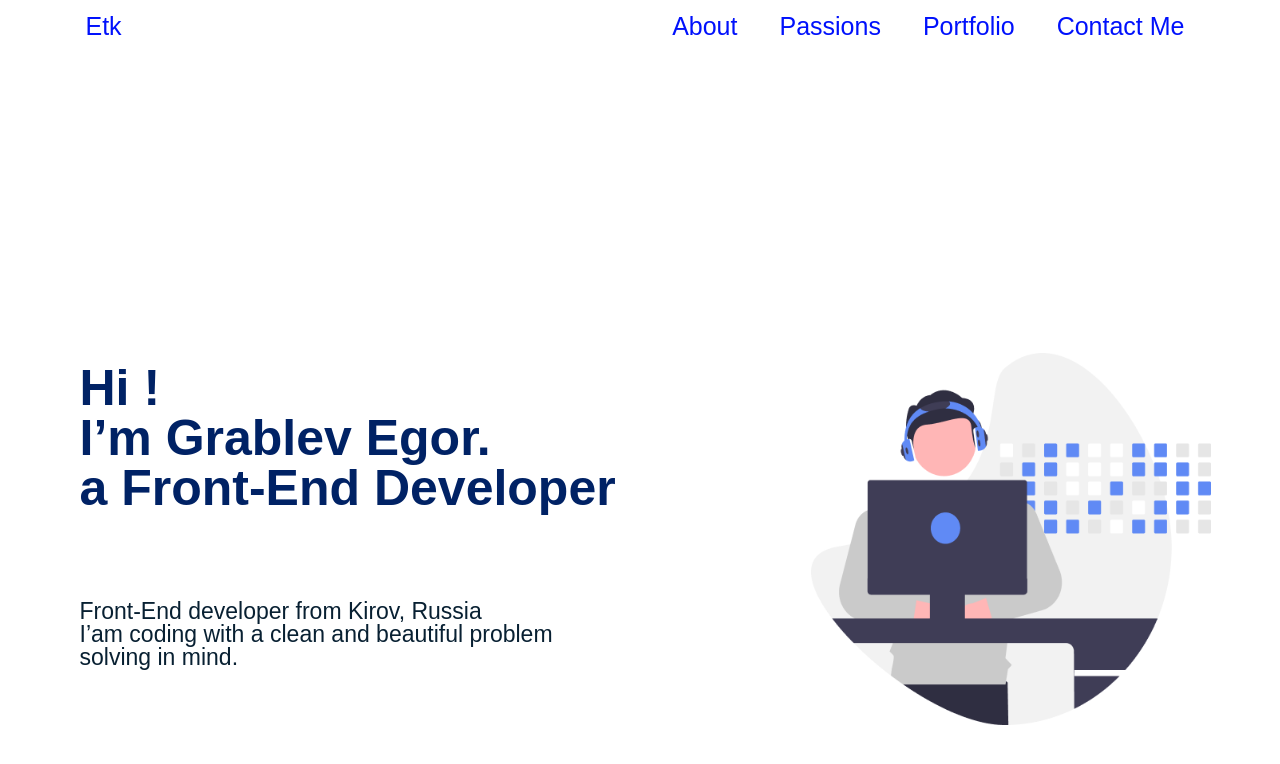
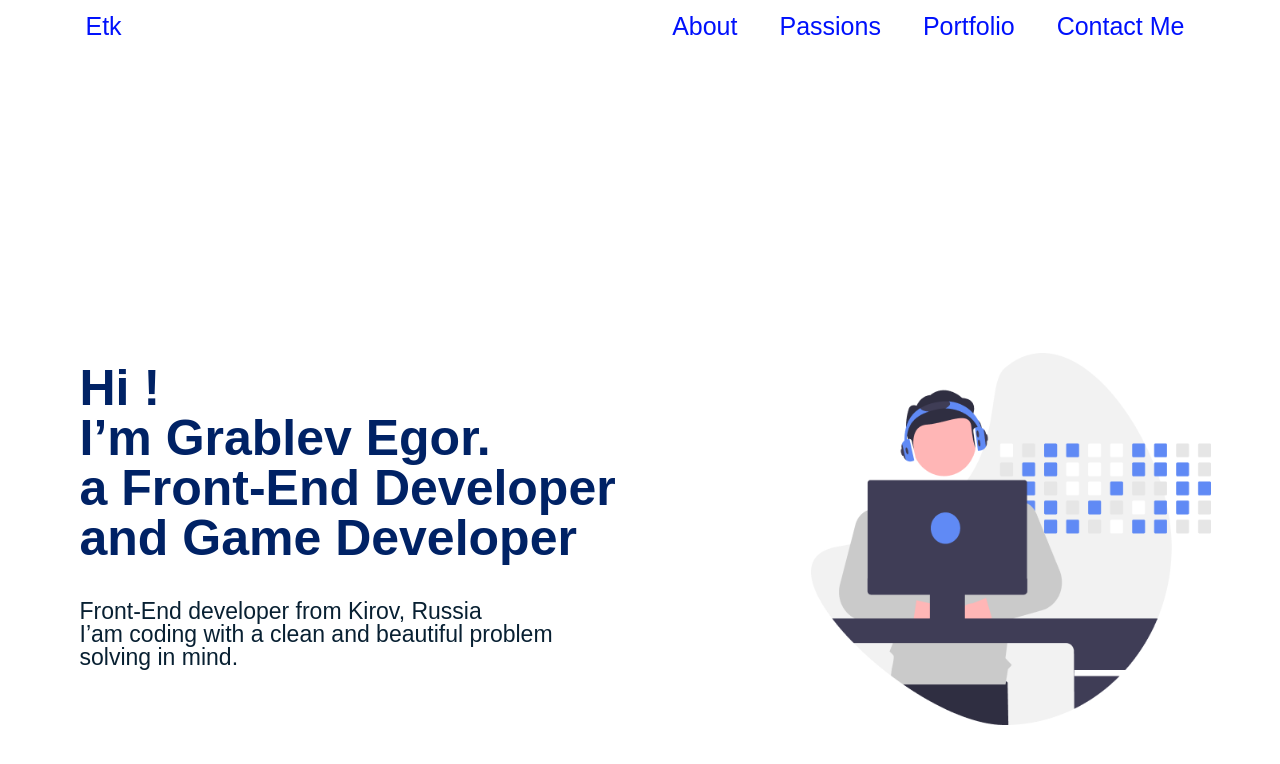
Before and after one commit to ttkyyy/my_portfolio, a plain HTML site: page index.html in a window 1280 px wide. Shown: the top 764 px of the page. Drawn offline with Linux system fonts and the light colour scheme.

Commit message:
поменял заголовок

```diff
--- a/index.html
+++ b/index.html
@@ -28,7 +28,7 @@
 					<div>
 						<div>
 							<div class="About">
-								<h1>Hi !<br> I’m Grablev Egor.<br>a Front-End Developer</h1>
+								<h1>Hi !<br> I’m Grablev Egor.<br>a Front-End Developer and Game Developer</h1>
 							</div>
 							<div class="textAbot">
 								<p>Front-End developer from Kirov, Russia <br>
```
